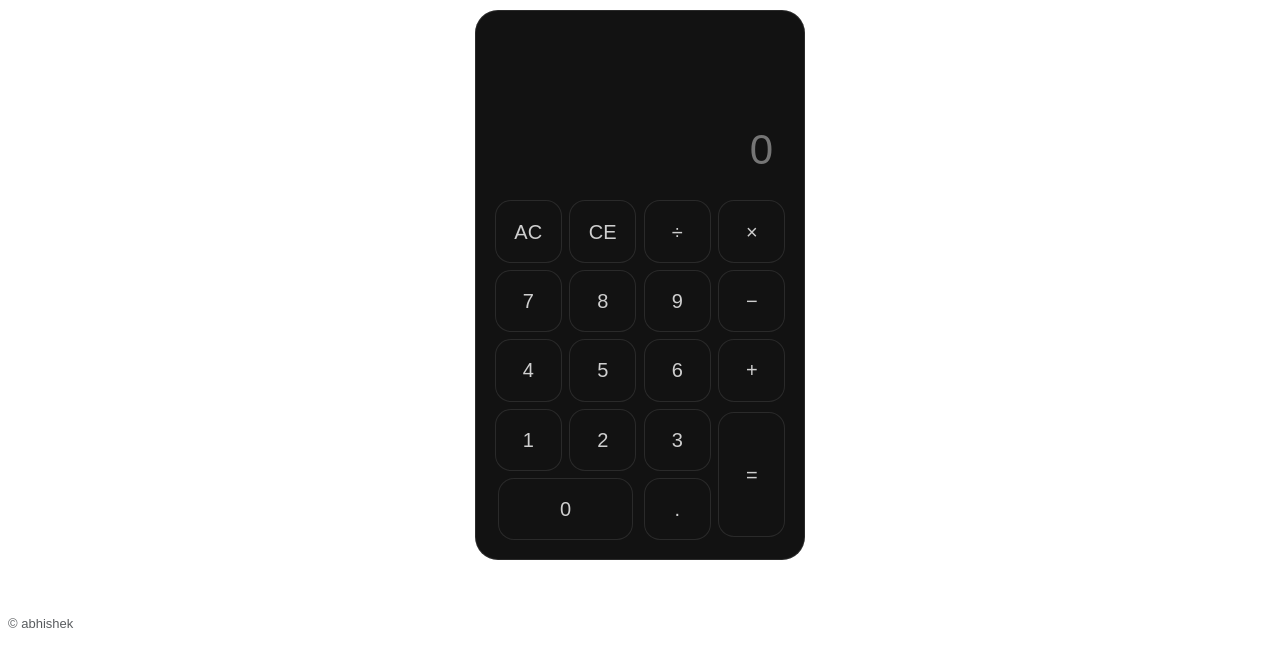
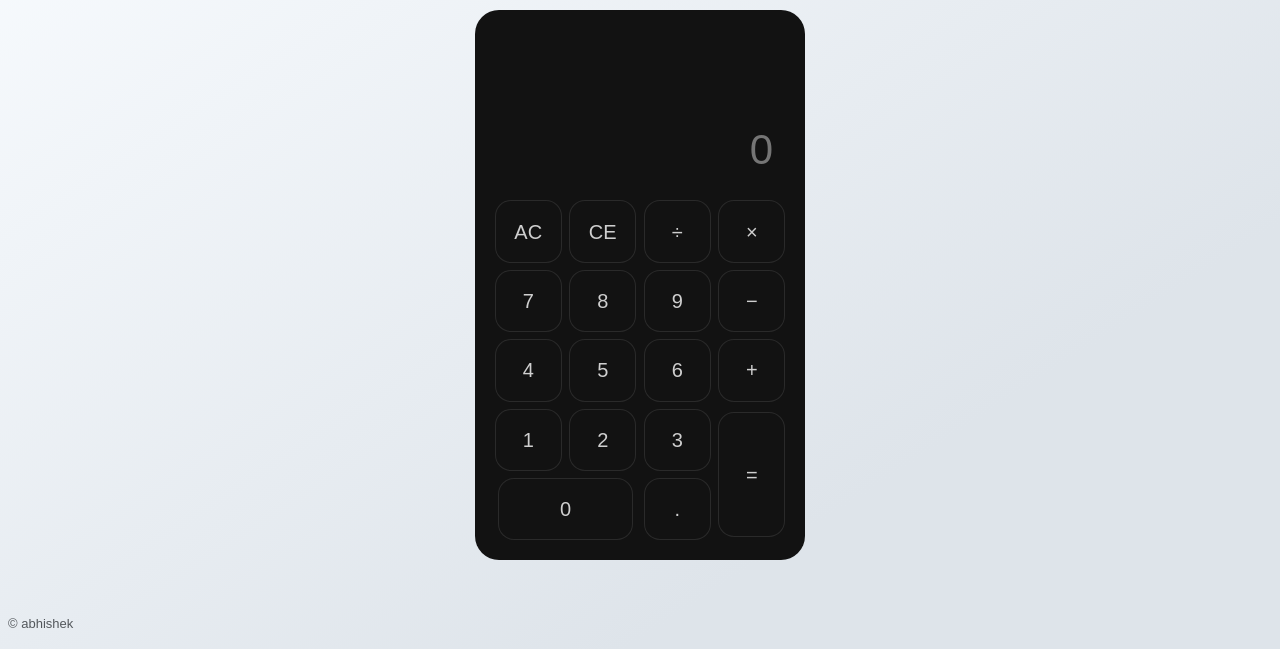
Before and after one commit to a-bhish3k/modern-calculator, a plain HTML site: page index.html in a window 1280 px wide. Shown: the part 151-800 px from the top of the page. Drawn offline with nearby package versions, Linux system fonts and the light colour scheme; a web font is replaced by a local one.

Commit message:
design changes

```diff
--- a/index.html
+++ b/index.html
@@ -3,7 +3,8 @@
   <head>
     <meta charset="UTF-8" />
     <meta name="viewport" content="width=device-width, initial-scale=1.0" />
-    <title>Calculator</title>
+    <title>Modern Calculator</title>
+    <link rel="icon" href="favicon.png" type="image/png" />
     <link
       href="https://cdn.jsdelivr.net/npm/bootstrap@5.3.1/dist/css/bootstrap.min.css"
       rel="stylesheet"
--- a/style.css
+++ b/style.css
@@ -7,14 +7,13 @@
 }
 main {
   height: 100vh;
-  background-color: #fff;
+  background-image: linear-gradient(147deg, #f9fcff 0%, #dee4ea 74%);
 }
 .cal-container {
   width: 330px;
   height: 550px;
-  border-radius: 23px;
+  border-radius: 24px;
   background-color: #121212;
-  box-shadow: inset 0 0 0.5px 1px hsla(0, 0%, 100%, 0.1);
 }
 .innerCon1 {
   height: 33%;
```
Also changed, not shown: favicon.png (added).
